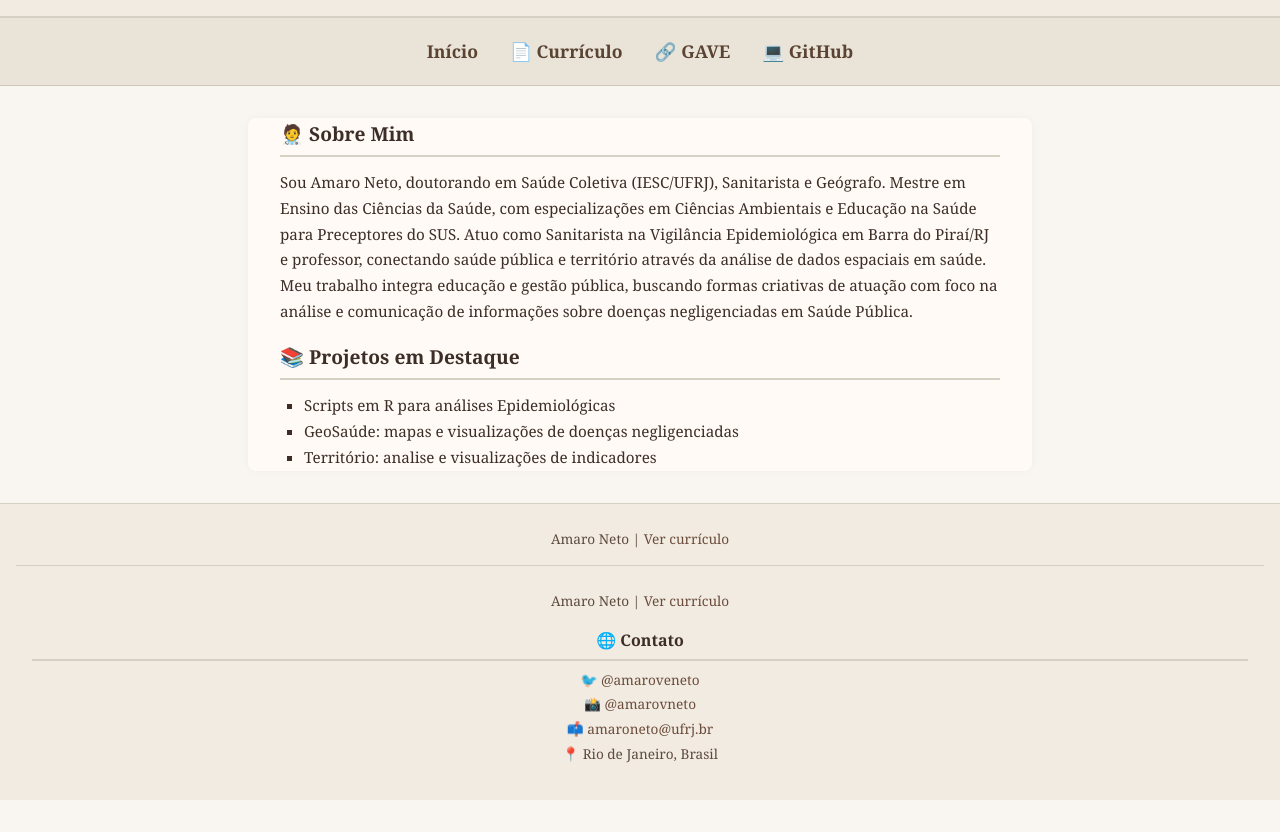
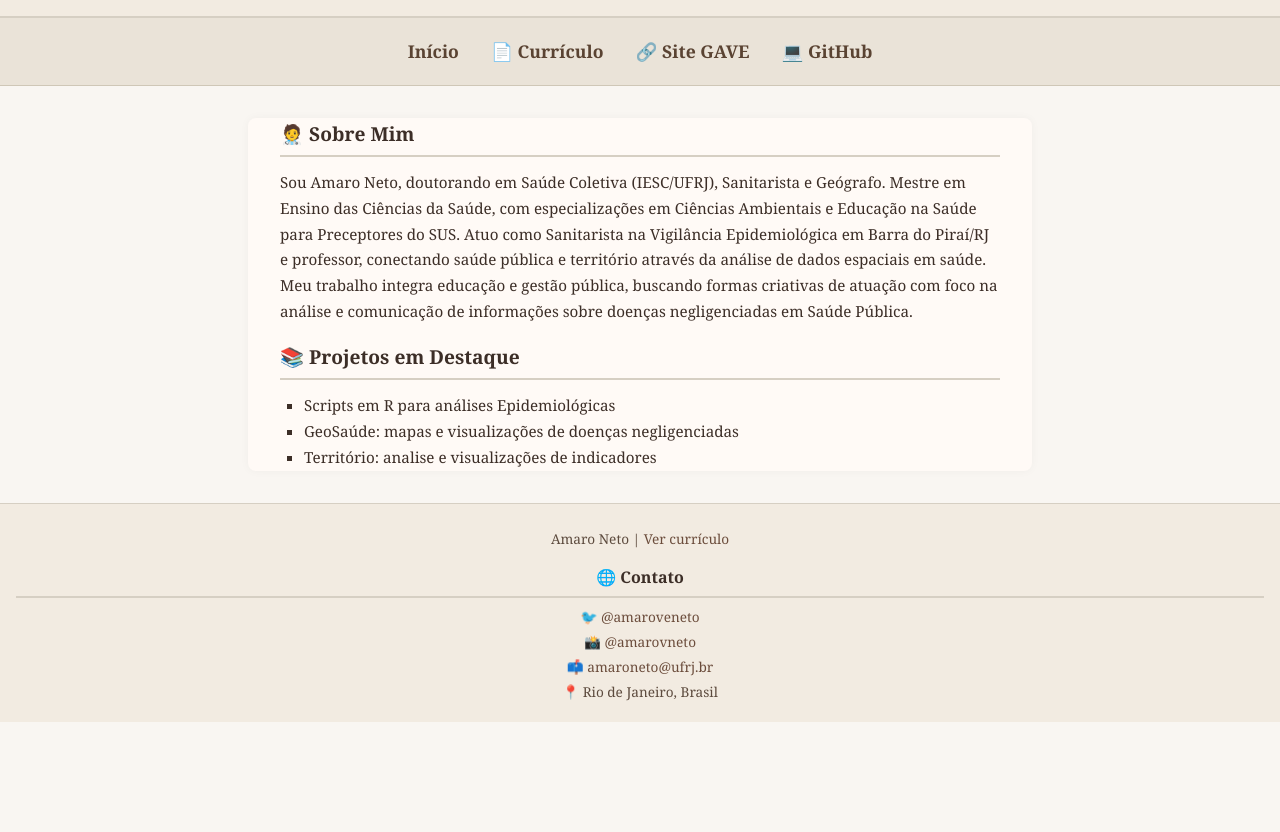
Before and after one commit to veneto9/amaroneto, a plain HTML site: page index.html in a window 1280 px wide. Shown: the part 144-976 px from the top of the page. After the commit the page ends 898 px from the top, so only its background shows below. Drawn offline with Linux system fonts and the light colour scheme.

Commit message:
Update index.html
atualizações

Signed-off-by: Amaro Neto <88960952+veneto9@users.noreply.github.com>

```diff
--- a/index.html
+++ b/index.html
@@ -16,7 +16,7 @@
   <nav>
     <a href="index.html">Início</a>
     <a href="curriculo.html">📄 Currículo</a>
-    <a href="https://epidemio.wixsite.com/gave" target="_blank">🔗 GAVE</a>
+    <a href="https://epidemio.wixsite.com/gave" target="_blank">🔗 Site GAVE</a>
     <a href="https://github.com/veneto9" target="_blank">💻 GitHub</a>
   </nav>
 
@@ -39,8 +39,6 @@ Atuo como Sanitarista na Vigilância Epidemiológica em Barra do Piraí/RJ e pro
 
   <footer>
     <p> Amaro Neto | <a href="curriculo.html">Ver currículo</a></p>
-   <footer>
-  <p>Amaro Neto | <a href="curriculo.html">Ver currículo</a></p>
   <section style="margin-top: 1rem;">
     <h2 style="font-size: 1rem; margin-bottom: 0.5rem;">🌐 Contato</h2>
     <p style="margin: 0.2rem 0;">🐦 <a href="https://twitter.com/amaroveneto" target="_blank">@amaroveneto</a></p>
@@ -49,7 +47,5 @@ Atuo como Sanitarista na Vigilância Epidemiológica em Barra do Piraí/RJ e pro
     <p style="margin: 0.2rem 0;">📍 Rio de Janeiro, Brasil</p>
   </section>
 </footer>
-
-  </footer>
 </body>
 </html>
```
